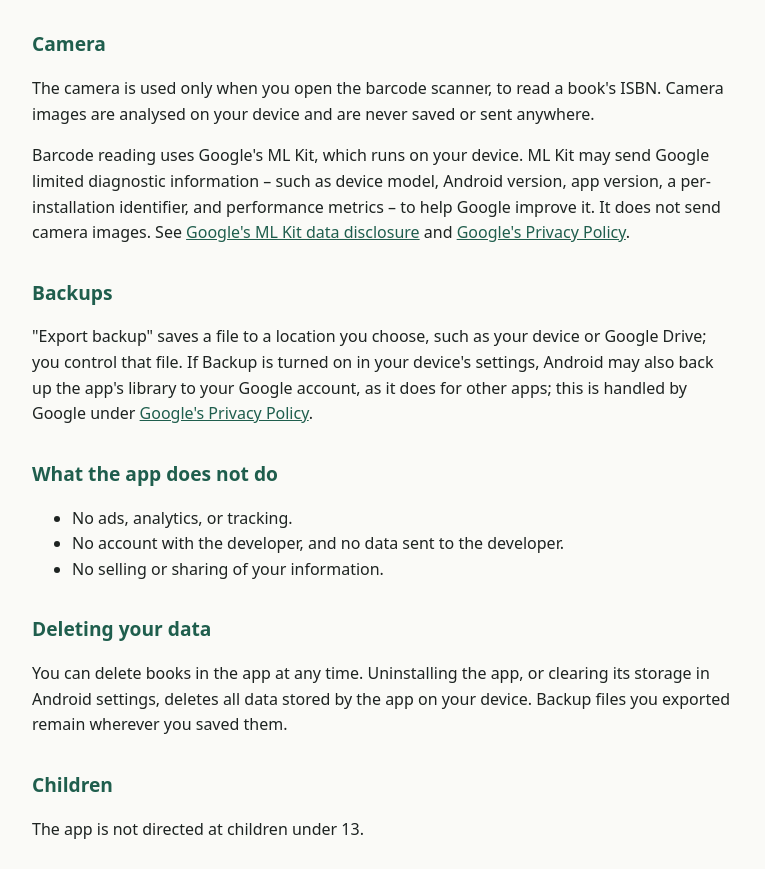
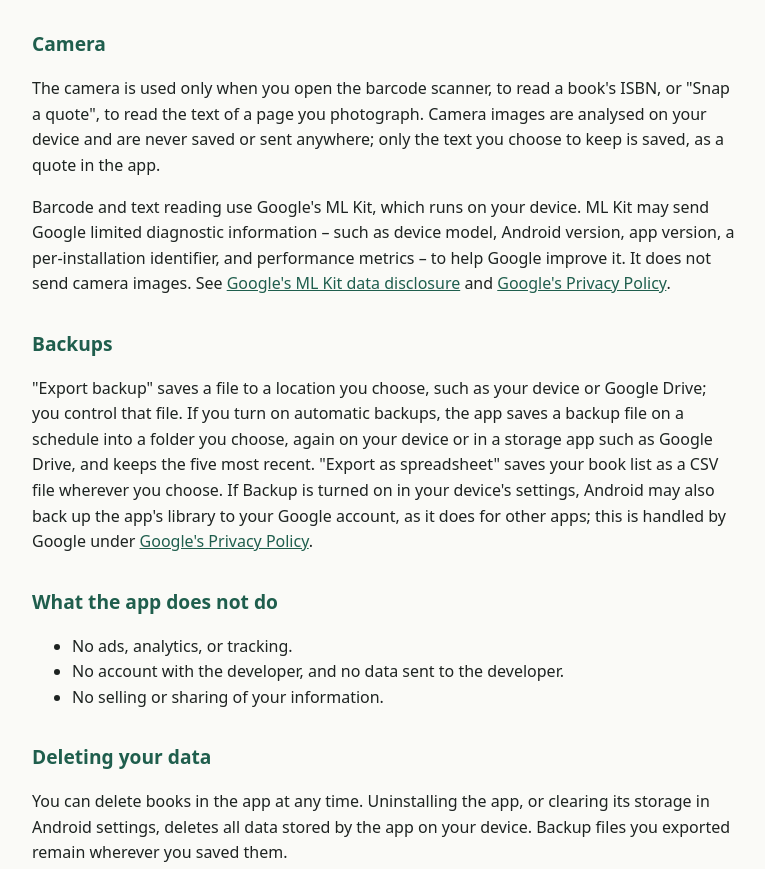
Before and after one commit to Amarrack/PageChime, a plain HTML site: page index.html in a window 1280 px wide. Shown: the part 1440-2309 px from the top of the page, without its empty margins (256-1021 px from the left). Drawn offline with Linux system fonts and the light colour scheme.

Commit message:
Add files via upload

```diff
--- a/index.html
+++ b/index.html
@@ -30,7 +30,7 @@
 </head>
 <body>
   <h1>PageChime – Privacy Policy</h1>
-  <p class="updated">Effective October 26, 2026</p>
+  <p class="updated">Effective October 27, 2026</p>
 
   <p>
     PageChime is a reading journal and book inventory app for Android: it tracks the books and audiobooks
@@ -49,8 +49,8 @@
   <h2>Information stored on your device</h2>
   <p>
     Everything you enter – your books, reading progress (including the time of each update), ratings, reading
-    history, tags, shelf locations, the condition, price and value of your copies, goals, and shelf
-    arrangements – is stored only in the app's private storage on your device. The developer cannot see it.
+    history, notes and quotes, tags, shelf locations, the condition, price and value of your copies, goals, and
+    shelf arrangements – is stored only in the app's private storage on your device. The developer cannot see it.
   </p>
 
   <h2>Importing, sharing, and the home screen widget</h2>
@@ -93,11 +93,12 @@
 
   <h2>Camera</h2>
   <p>
-    The camera is used only when you open the barcode scanner, to read a book's ISBN. Camera images are
-    analysed on your device and are never saved or sent anywhere.
+    The camera is used only when you open the barcode scanner, to read a book's ISBN, or "Snap a quote", to
+    read the text of a page you photograph. Camera images are analysed on your device and are never saved or
+    sent anywhere; only the text you choose to keep is saved, as a quote in the app.
   </p>
   <p>
-    Barcode reading uses Google's ML Kit, which runs on your device. ML Kit may send Google limited
+    Barcode and text reading use Google's ML Kit, which runs on your device. ML Kit may send Google limited
     diagnostic information – such as device model, Android version, app version, a per-installation
     identifier, and performance metrics – to help Google improve it. It does not send camera images.
     See <a href="https://developers.google.com/ml-kit/android-data-disclosure">Google's ML Kit data
@@ -107,7 +108,9 @@
   <h2>Backups</h2>
   <p>
     "Export backup" saves a file to a location you choose, such as your device or Google Drive; you control
-    that file. If Backup is turned on in your device's settings, Android may also back up the app's library to
+    that file. If you turn on automatic backups, the app saves a backup file on a schedule into a folder you
+    choose, again on your device or in a storage app such as Google Drive, and keeps the five most recent.
+    "Export as spreadsheet" saves your book list as a CSV file wherever you choose. If Backup is turned on in your device's settings, Android may also back up the app's library to
     your Google account, as it does for other apps; this is handled by Google under
     <a href="https://policies.google.com/privacy">Google's Privacy Policy</a>.
   </p>
```
